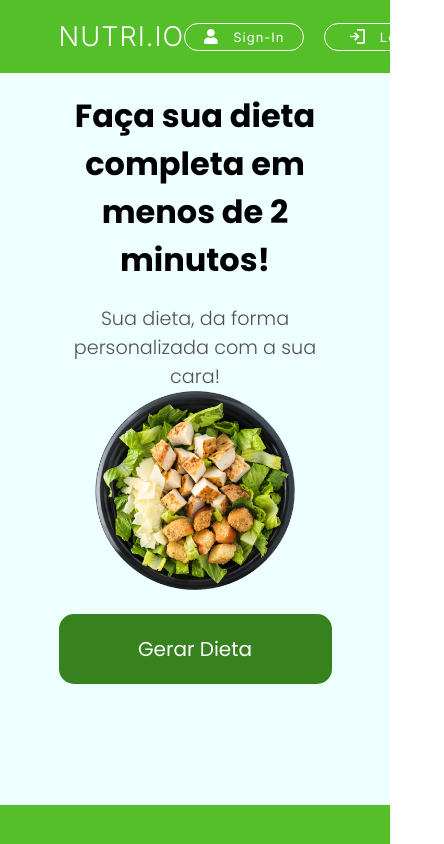
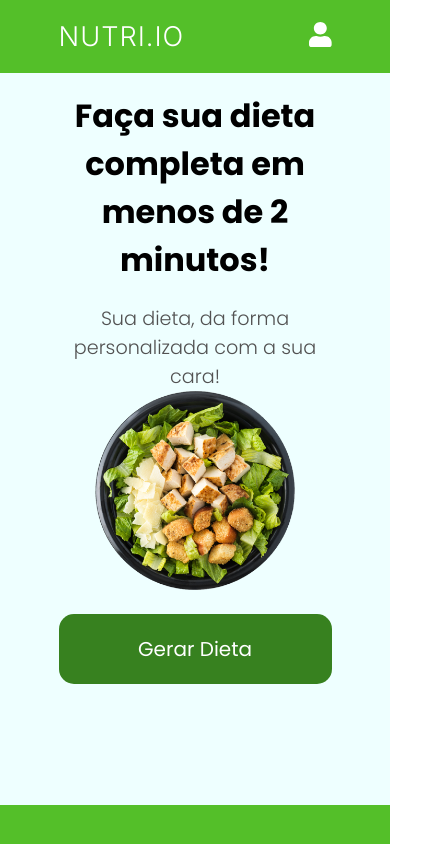
Before and after one commit to MarcosTenorioDev/Nutri.io, a React (Vite) app: page /home in a window 390 px wide. Shown: the top 844 px of the page, 444 px wide, since content can reach past the window. Built offline with nearby package versions, Linux system fonts and the light colour scheme; no server answers.

Commit message:
:iphone: responsive: add responsive design to navbar

```diff
--- a/src/assets/css/Navbar.css
+++ b/src/assets/css/Navbar.css
@@ -1,6 +1,6 @@
 @import url('https://fonts.googleapis.com/css2?family=Inter:wght@100;200;300;400;500;600;700;800&display=swap');
 
-.navbarBackground{
+.navbarBackground {
     background-color: #54BF29;
     width: 100%;
     display: flex;
@@ -8,7 +8,9 @@
     align-items: center;
     justify-content: center;
 }
-
+#loginMobile{
+    display: none;
+}
 .navbar{
     display: flex;
     justify-content: space-between;
@@ -45,6 +47,18 @@
     width: 120px;
 }
 
-.navBarIcon{
+.navBarIcon {
     max-height: 16px;
 }
+
+@media (max-width: 1000px) {
+    .navbar-list {
+        display: none;
+    }
+    #loginMobile{
+        display: flex;
+    }
+    .navBarIcon{
+        min-height: 25px;
+    }
+}
--- a/src/components/Navbar.jsx
+++ b/src/components/Navbar.jsx
@@ -7,7 +7,7 @@ const Navbar = () => {
     return (
         <div className='navbarBackground'>
             <nav className="navbar">
-            <Link to = {`/`} className='logo'>
+                <Link to={`/`} className='logo'>
                     NUTRI.IO
                 </Link>
 
@@ -17,6 +17,11 @@ const Navbar = () => {
                     <Link className='navButton'><img src={user} alt="" className='navBarIcon' /> Sign-In </Link>
                     <Link className='navButton'><img src={login} alt="" className='navBarIcon' />Login</Link>
                 </ul>
+
+                <div id="loginMobile">
+                    <Link><img src={user} alt="" className='navBarIcon'/></Link>
+                </div>
+
             </nav>
         </div>
     );
```
Lines whose indentation alone changed are shown as unchanged.
